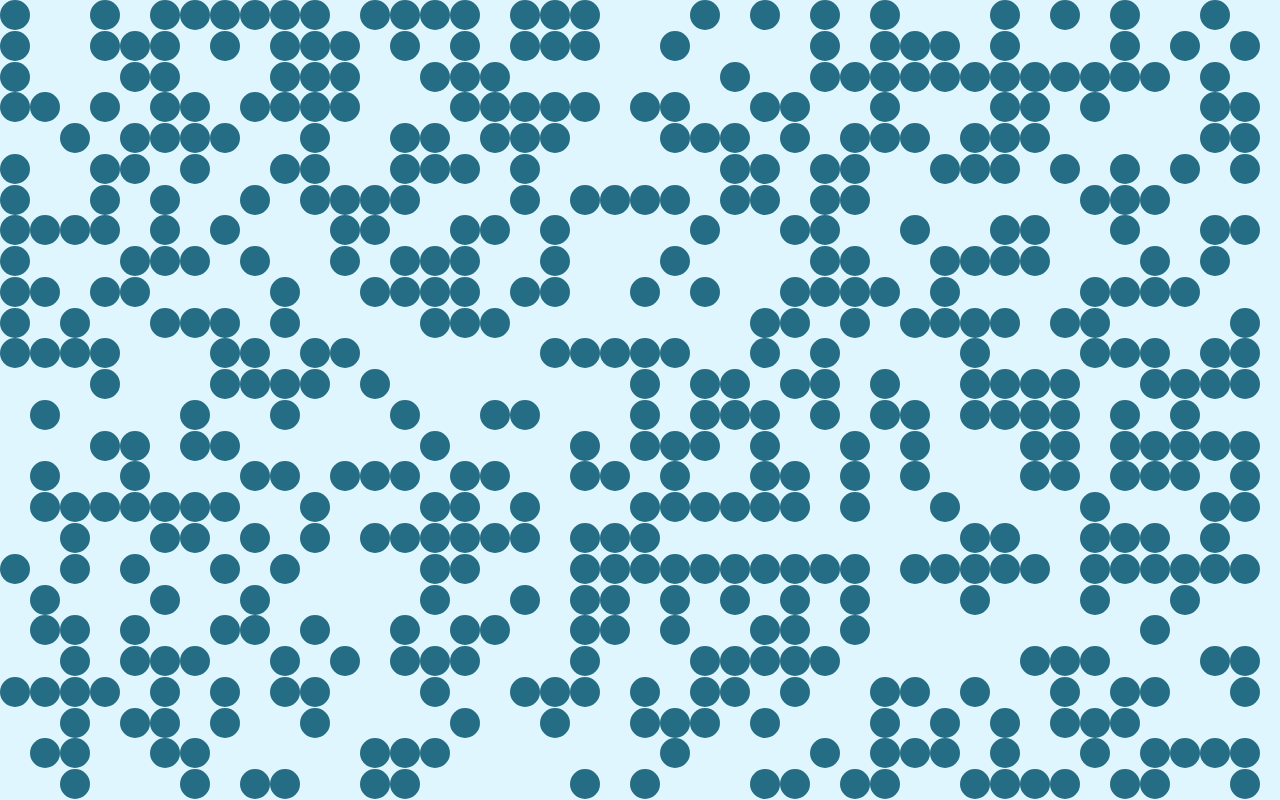
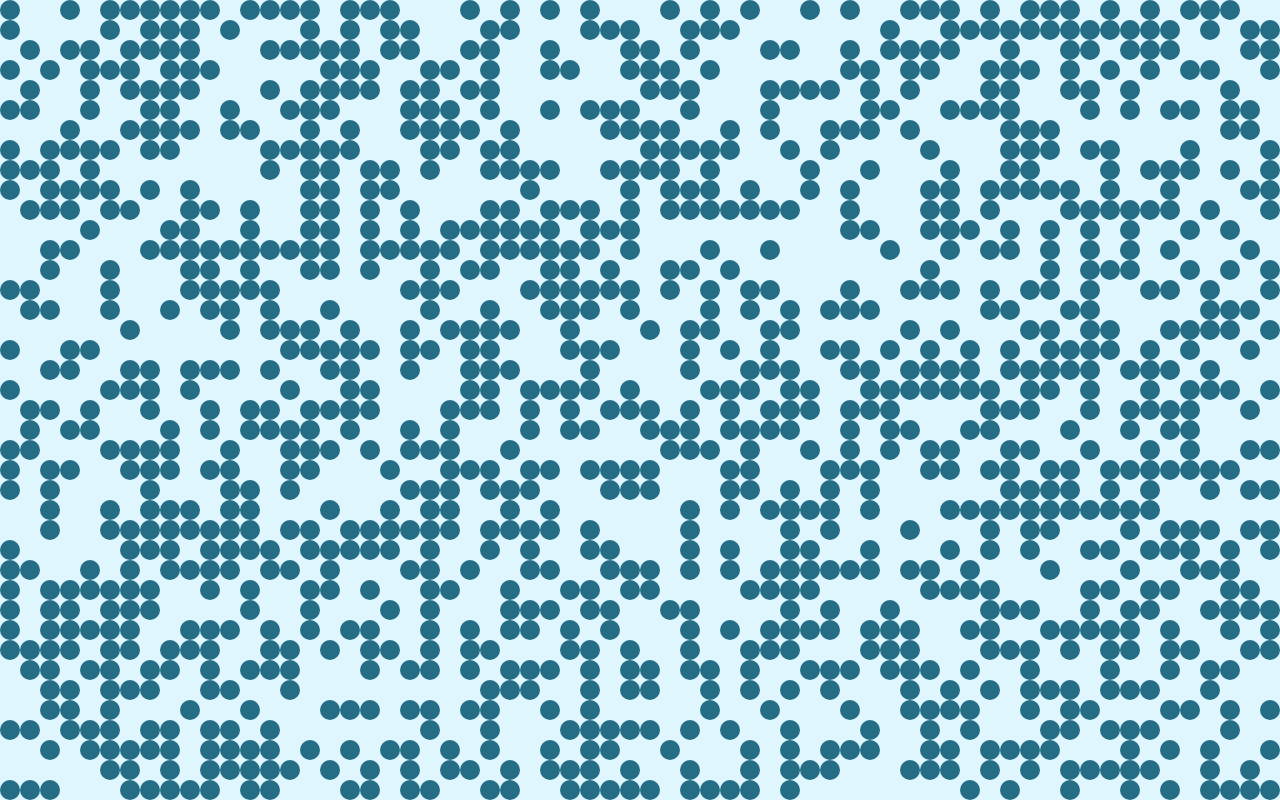
Before and after one commit to ajaythapliyal/game-of-life, a React (Create React App) app: page / in a window 1280 px wide. Built offline with nearby package versions, Linux system fonts and the light colour scheme; the HTML template or start-up script is replaced by a standard one.

Commit message:
makes the cell smaller

```diff
--- a/src/App.css
+++ b/src/App.css
@@ -3,5 +3,5 @@
     height: 100vh;
     background-color: #DFF6FF;
     display: grid;
-    grid-template-columns: repeat(auto-fill, 30px);
+    grid-template-columns: repeat(auto-fill, 20px);
 }
--- a/src/App.tsx
+++ b/src/App.tsx
@@ -9,7 +9,7 @@ function App() {
         width: document.documentElement.clientWidth,
     })[0]
     const [gofState, setGofState] = useState(
-        seedGameOfLife(Math.floor(width / 30), Math.floor(height / 30))
+        seedGameOfLife(Math.floor(width / 20), Math.floor(height / 20))
     )
 
     return (
--- a/src/cell/Cell.module.css
+++ b/src/cell/Cell.module.css
@@ -1,6 +1,6 @@
 .cell{
     border-radius: 50%;
     background-color: #256D85;
-    height: 30px;
-    width: 30px;
+    height: 20px;
+    width: 20px;
 }
```
